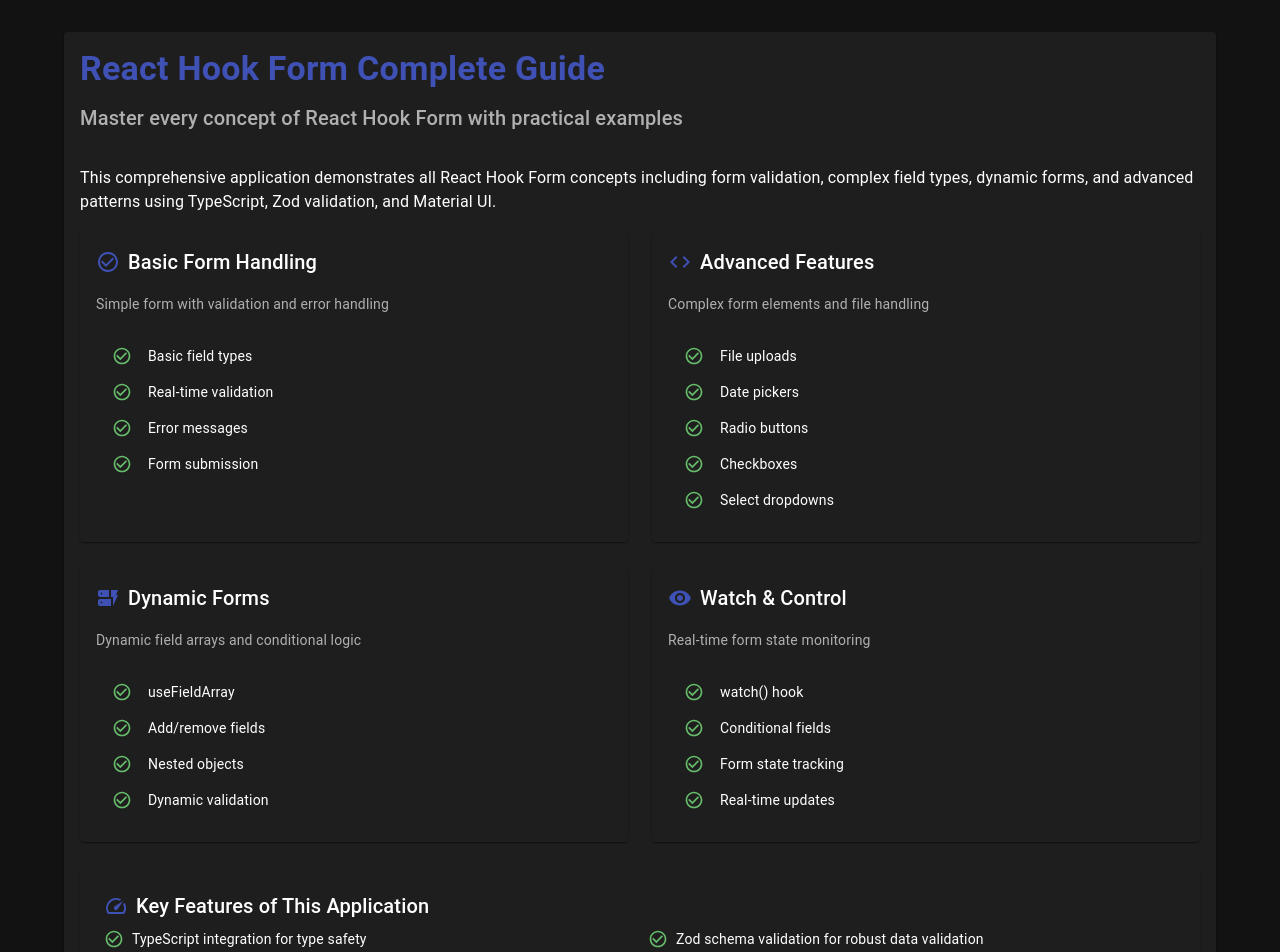
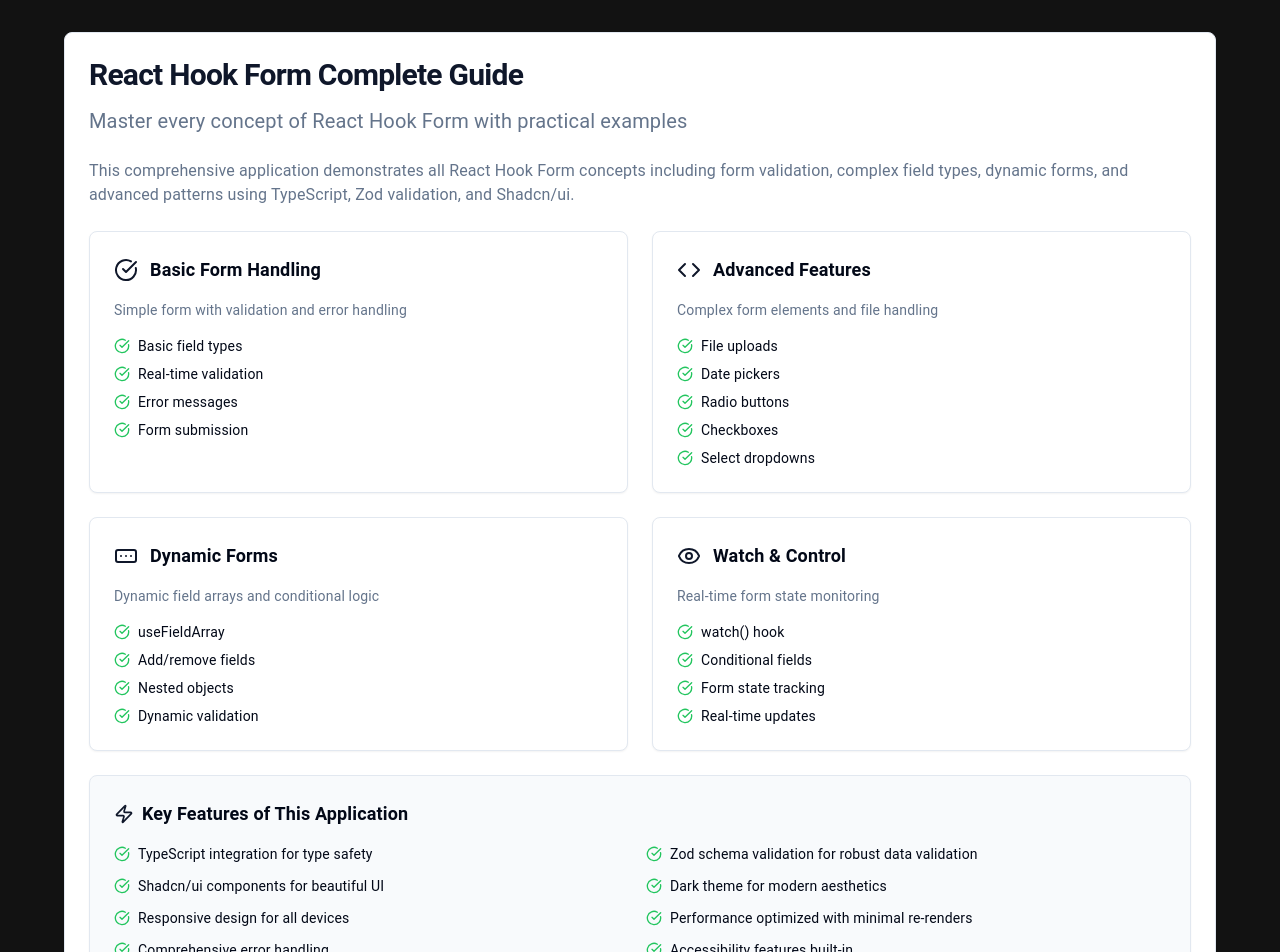
Before and after one commit to jackrejister/react-hook-form-application, a React (Vite) app: page / in a window 1280 px wide. Shown: the top 952 px of the page. Built offline with nearby package versions, Linux system fonts and the light colour scheme.

Commit message:
Fix: Resolve runtime module import error
The error "Uncaught SyntaxError: Export 'import_react3' is not defined in module" indicates a problem with module imports. This commit attempts to resolve the issue.

```diff
--- a/src/components/ConceptsOverview.tsx
+++ b/src/components/ConceptsOverview.tsx
@@ -1,52 +1,40 @@
 
 import React from 'react';
+import { Card, CardContent, CardHeader, CardTitle } from '@/components/ui/card';
+import { Badge } from '@/components/ui/badge';
 import {
-  Card,
-  CardContent,
-  CardHeader,
-  Typography,
-  Box,
-  Paper,
-  List,
-  ListItem,
-  ListItemIcon,
-  ListItemText,
-} from '@mui/material';
-import {
-  CheckCircleOutline,
+  CheckCircle,
   Code,
-  DynamicForm,
-  Security,
-  Visibility,
-  Speed,
-  BugReport,
-  Group,
-} from '@mui/icons-material';
+  FormInput,
+  Shield,
+  Eye,
+  Zap
+} from 'lucide-react';
 
 const ConceptsOverview: React.FC = () => {
   const concepts = [
     {
       title: 'Basic Form Handling',
       description: 'Simple form with validation and error handling',
-      icon: <CheckCircleOutline color="primary" />,
+      icon: <CheckCircle className="w-6 h-6 text-primary" />,
       features: ['Basic field types', 'Real-time validation', 'Error messages', 'Form submission'],
     },
     {
       title: 'Advanced Features',
       description: 'Complex form elements and file handling',
-      icon: <Code color="primary" />,
+      icon: <Code className="w-6 h-6 text-primary" />,
       features: ['File uploads', 'Date pickers', 'Radio buttons', 'Checkboxes', 'Select dropdowns'],
     },
     {
       title: 'Dynamic Forms',
       description: 'Dynamic field arrays and conditional logic',
-      icon: <DynamicForm color="primary" />,
+      icon: <FormInput className="w-6 h-6 text-primary" />,
       features: ['useFieldArray', 'Add/remove fields', 'Nested objects', 'Dynamic validation'],
     },
     {
       title: 'Watch & Control',
       description: 'Real-time form state monitoring',
-      icon: <Visibility color="primary" />,
+      icon: <Eye className="w-6 h-6 text-primary" />,
       features: ['watch() hook', 'Conditional fields', 'Form state tracking', 'Real-time updates'],
     },
   ];
@@ -54,7 +42,7 @@ const ConceptsOverview: React.FC = () => {
   const formFeatures = [
     'TypeScript integration for type safety',
     'Zod schema validation for robust data validation',
-    'Material UI components for beautiful UI',
+    'Shadcn/ui components for beautiful UI',
     'Dark theme for modern aesthetics',
     'Responsive design for all devices',
     'Performance optimized with minimal re-renders',
@@ -63,78 +51,65 @@ const ConceptsOverview: React.FC = () => {
   ];
 
   return (
-    <Box sx={{ mb: 4 }}>
-      <Card sx={{ mb: 3 }}>
-        <CardHeader
-          title={
-            <Typography variant="h4" component="h1" color="primary" gutterBottom>
-              React Hook Form Complete Guide
-            </Typography>
-          }
-          subheader={
-            <Typography variant="h6" color="text.secondary">
-              Master every concept of React Hook Form with practical examples
-            </Typography>
-          }
-        />
+    <div className="mb-8">
+      <Card className="mb-6">
+        <CardHeader>
+          <CardTitle className="text-3xl font-bold text-primary mb-2">
+            React Hook Form Complete Guide
+          </CardTitle>
+          <p className="text-xl text-muted-foreground">
+            Master every concept of React Hook Form with practical examples
+          </p>
+        </CardHeader>
         <CardContent>
-          <Typography variant="body1" paragraph>
+          <p className="text-base mb-6 text-muted-foreground">
             This comprehensive application demonstrates all React Hook Form concepts including form validation,
-            complex field types, dynamic forms, and advanced patterns using TypeScript, Zod validation, and Material UI.
-          </Typography>
+            complex field types, dynamic forms, and advanced patterns using TypeScript, Zod validation, and Shadcn/ui.
+          </p>
 
-          <Box sx={{
-            display: 'grid',
-            gridTemplateColumns: { xs: '1fr', md: '1fr 1fr' },
-            gap: 3,
-            mt: 2
-          }}>
+          <div className="grid grid-cols-1 md:grid-cols-2 gap-6 mb-6">
             {concepts.map((concept, index) => (
-              <Paper key={index} sx={{ p: 2, height: '100%', display: 'flex', flexDirection: 'column' }}>
-                <Box sx={{ display: 'flex', alignItems: 'center', mb: 2 }}>
-                  {concept.icon}
-                  <Typography variant="h6" sx={{ ml: 1 }}>
-                    {concept.title}
-                  </Typography>
-                </Box>
-                <Typography variant="body2" color="text.secondary" paragraph>
-                  {concept.description}
-                </Typography>
-                <List dense>
-                  {concept.features.map((feature, idx) => (
-                    <ListItem key={idx} sx={{ py: 0.5 }}>
-                      <ListItemIcon sx={{ minWidth: 36 }}>
-                        <CheckCircleOutline fontSize="small" color="success" />
-                      </ListItemIcon>
-                      <ListItemText primary={feature} />
-                    </ListItem>
-                  ))}
-                </List>
-              </Paper>
+              <Card key={index} className="h-full">
+                <CardContent className="p-6">
+                  <div className="flex items-center gap-3 mb-4">
+                    {concept.icon}
+                    <h3 className="text-lg font-semibold">{concept.title}</h3>
+                  </div>
+                  <p className="text-sm text-muted-foreground mb-4">
+                    {concept.description}
+                  </p>
+                  <ul className="space-y-2">
+                    {concept.features.map((feature, idx) => (
+                      <li key={idx} className="flex items-center gap-2 text-sm">
+                        <CheckCircle className="w-4 h-4 text-green-500 flex-shrink-0" />
+                        <span>{feature}</span>
+                      </li>
+                    ))}
+                  </ul>
+                </CardContent>
+              </Card>
             ))}
-          </Box>
+          </div>
 
-          <Paper sx={{ p: 3, mt: 3, backgroundColor: 'background.paper' }}>
-            <Typography variant="h6" gutterBottom sx={{ display: 'flex', alignItems: 'center' }}>
-              <Speed color="primary" sx={{ mr: 1 }} />
-              Key Features of This Application
-            </Typography>
-            <Box sx={{
-              display: 'grid',
-              gridTemplateColumns: { xs: '1fr', sm: '1fr 1fr' },
-              gap: 2
-            }}>
-              {formFeatures.map((feature, index) => (
-                <Box key={index} sx={{ display: 'flex', alignItems: 'center' }}>
-                  <CheckCircleOutline fontSize="small" color="success" sx={{ mr: 1 }} />
-                  <Typography variant="body2">{feature}</Typography>
-                </Box>
-              ))}
-            </Box>
-          </Paper>
+          <Card className="bg-muted/50">
+            <CardContent className="p-6">
+              <div className="flex items-center gap-2 mb-4">
+                <Zap className="w-5 h-5 text-primary" />
+                <h3 className="text-lg font-semibold">Key Features of This Application</h3>
+              </div>
+              <div className="grid grid-cols-1 sm:grid-cols-2 gap-3">
+                {formFeatures.map((feature, index) => (
+                  <div key={index} className="flex items-center gap-2">
+                    <CheckCircle className="w-4 h-4 text-green-500 flex-shrink-0" />
+                    <span className="text-sm">{feature}</span>
+                  </div>
+                ))}
+              </div>
+            </CardContent>
+          </Card>
         </CardContent>
       </Card>
-    </Box>
+    </div>
   );
 };
 
```
